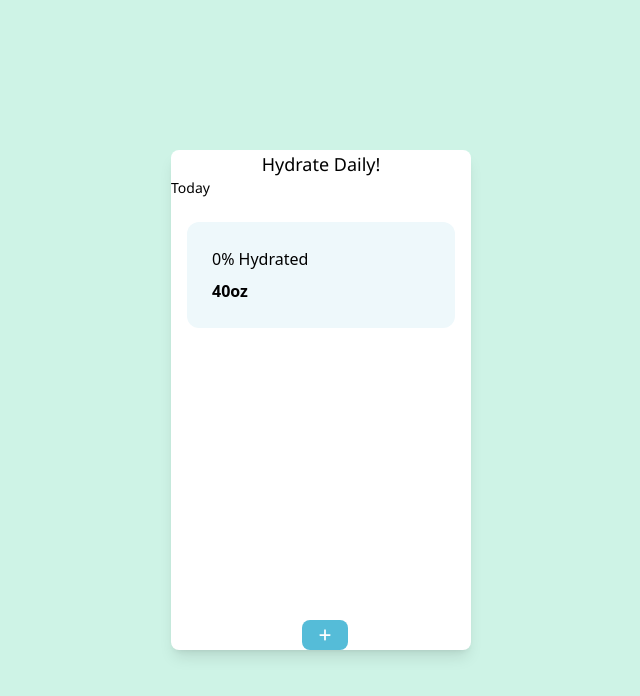
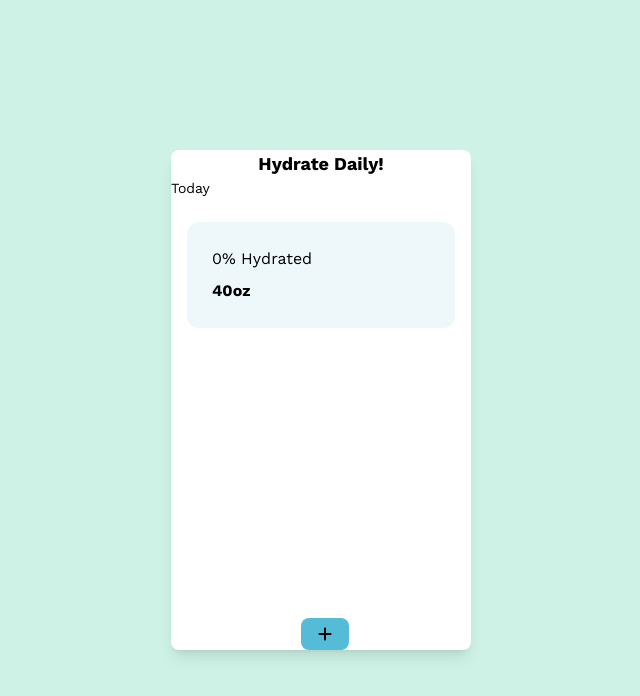
Before and after one commit to seanverano/reboost, a React (Vite) app: page / in a window 1280 px wide. Shown: the top 696 px of the page, without its empty margins (319-959 px from the left). Built offline with nearby package versions, Linux system fonts and the light colour scheme.

Commit message:
Change font

```diff
--- a/index.html
+++ b/index.html
@@ -5,7 +5,7 @@
     <meta name="viewport" content="width=device-width, initial-scale=1.0" />
     <title>Daily Reboot</title>
     <link
-      href="https://fonts.googleapis.com/css2?family=Noto+Sans&family=Plus+Jakarta+Sans&display=swap"
+      href="https://fonts.googleapis.com/css2?family=Work+Sans:ital,wght@0,100..900;1,100..900&display=swap"
       rel="stylesheet"
     />
   </head>
--- a/src/components/DrinkPage.jsx
+++ b/src/components/DrinkPage.jsx
@@ -4,11 +4,11 @@ import { FaPlus } from "react-icons/fa6";
 const DrinkPage = () => {
   return (
     <>
-      <div className="flex flex-col h-full w-[300px] h-[500px]">
-        <h1 className="font-noto text-lg justify-center text-center">
+      <div className="font-poppins flex flex-col h-full w-[300px] h-[500px]">
+        <h1 className="font-bold text-lg justify-center text-center">
           Hydrate Daily!
         </h1>
-        <h2 className="font-noto text-sm text-left p-0 m-0">Today</h2>
+        <h2 className="text-sm text-left p-0 m-0">Today</h2>
         <div className="flex px-4 py-6 justify-center items-center">
           <div className="flex flex-1 flex-col gap-2 rounded-xl border border-transparent p-6 bg-[#EEF8FB]">
             <p className="text-[#000000]">0% Hydrated</p>
@@ -18,8 +18,7 @@ const DrinkPage = () => {
       </div>
       <div>
         <button
-          className="text-sm font-jakarta font-bold
-    text-[#ffffff] bg-[#55BCD8] rounded-lg px-4 py-2
+          className=" bg-[#55BCD8] rounded-lg px-4 py-2
     ml-2 focus:outline-none"
           onMouseDown={() => {
             if (navigator.vibrate) {
--- a/tailwind.config.js
+++ b/tailwind.config.js
@@ -4,8 +4,7 @@ export default {
   theme: {
     extend: {
       fontFamily: {
-        noto: ["Noto Sans", "sans-serif"],
-        jakarta: ["Plus Jakarta Sans", "sans-serif"],
+        poppins: ["Work Sans", "sans-serif"],
       },
     },
   },
```
